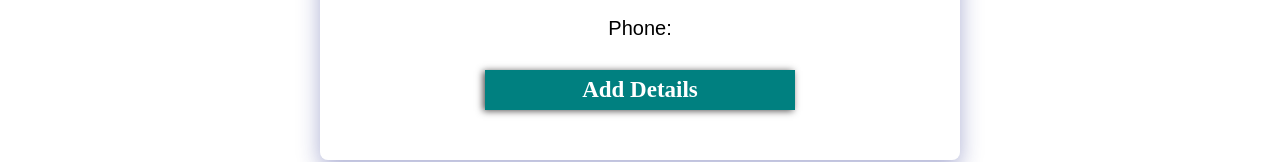
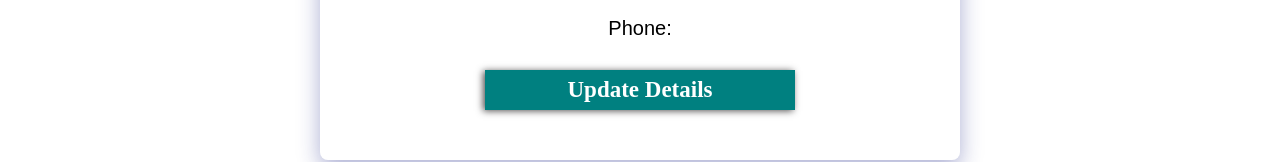
Before and after one commit to PrayashShrestha/icare, a React (Create React App) app: page /profile in a window 1280 px wide. Shown: the part 714-876 px from the top of the page. Built offline with nearby package versions, Linux system fonts and the light colour scheme; no server answers; the database is empty; some icons are missing; a web font is replaced by a local one.

Commit message:
profile function added error solved 2

```diff
--- a/src/components/Profile/Profile.js
+++ b/src/components/Profile/Profile.js
@@ -68,7 +68,7 @@ const Profile = () => {
         )}
         <div className="profile__btns">
           <button onClick={() => history.push("/details")}>
-            {userData ? "Add Details" : "Update Details"}
+            {!userData ? "Add Details" : "Update Details"}
           </button>
         </div>
       </div>
```
